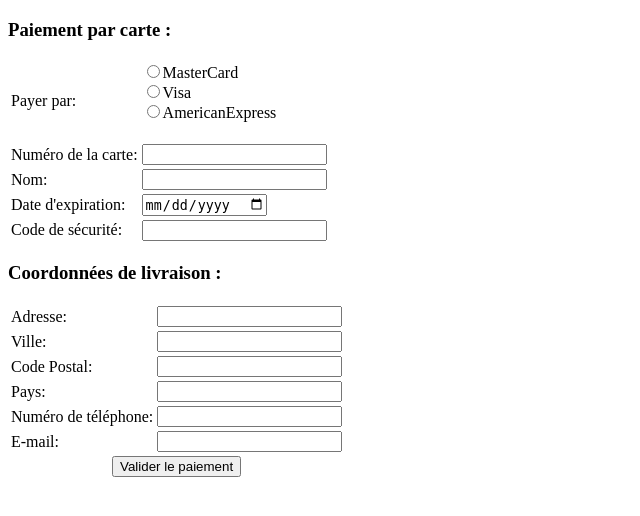
After one commit to AlexisECE/projetpiscine, a PHP site: page /payer.php in a window 1280 px wide. The commit adds this page. Shown: the top 516 px of the page, without its empty margins (0-640 px from the left). Run offline with PHP 8.4, Linux system fonts and the light colour scheme.

Commit message:
Pierre-Alexandre REBUFFI

```diff
--- /dev/null
+++ b/payer.php
@@ -0,0 +1,77 @@
+<!DOCTYPE html>
+
+<html>
+
+	<head>
+		<title>Paiement</title>
+		<meta charset="utf-8">
+	</head>
+
+	<body>
+		<h3>Paiement par carte :</h3>
+		<form action="carte.php" method="post">
+			<table>
+				<tr>
+					<td>Payer par:</td>
+					<td>
+						<input type="radio" name="carte" value="MasterCard">MasterCard <br>
+						<input type="radio" name="carte" value="Visa">Visa <br>
+						<input type="radio" name="carte" value="AmericanExpress">AmericanExpress <br><br>
+
+					</td>
+				</tr>
+				<tr>
+					<td>Numéro de la carte:</td>
+					<td><input type="text" name="numcarte"></td>
+				</tr>
+				<tr>
+					<td>Nom:</td>
+					<td><input type="text" name="nomcarte"></td>
+				</tr>
+				<tr>
+					<td>Date d'expiration:</td>
+					<td><input type="date" name="datecarte"></td>
+				</tr>
+				<tr>
+					<td>Code de sécurité:</td>
+					<td><input type="text" name="codecarte"></td>
+				</tr>
+			</table>
+
+			<h3>Coordonnées de livraison :</h3>
+
+			<table>
+				<tr>
+					<td>Adresse:</td>
+					<td><input type="text" name="adresse"></td>
+				</tr>
+				<tr>
+					<td>Ville:</td>
+					<td><input type="text" name="ville"></td>
+				</tr>
+				<tr>
+					<td>Code Postal:</td>
+					<td><input type="text" name="codepostal"></td>
+				</tr>
+				<tr>
+					<td>Pays:</td>
+					<td><input type="text" name="pays"></td>
+				</tr>
+				<tr>
+					<td>Numéro de téléphone:</td>
+					<td><input type="text" name="numtel"></td>
+				</tr>
+				<tr>
+					<td>E-mail:</td>
+					<td><input type="text" name="email"></td>
+				</tr>
+				<tr>
+					<td colspan="2" align="center">
+						<input type="submit" name="button1" value="Valider le paiement">
+					</td>
+				</tr>
+			</table>
+		</form>
+	</body>
+
+</html>
```
Also changed, not shown: carte.php (line endings or trailing spaces).
